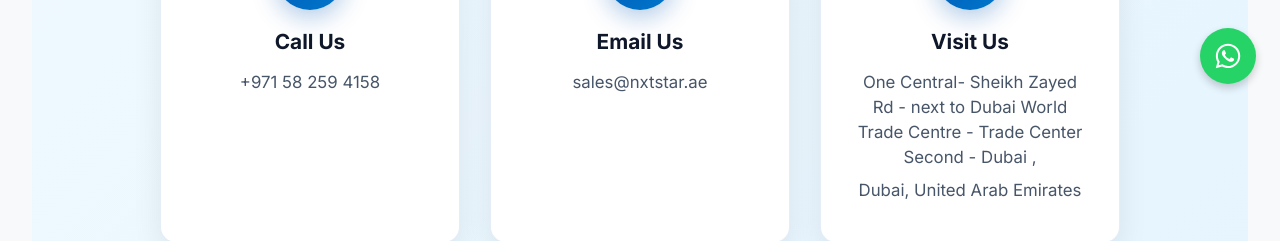
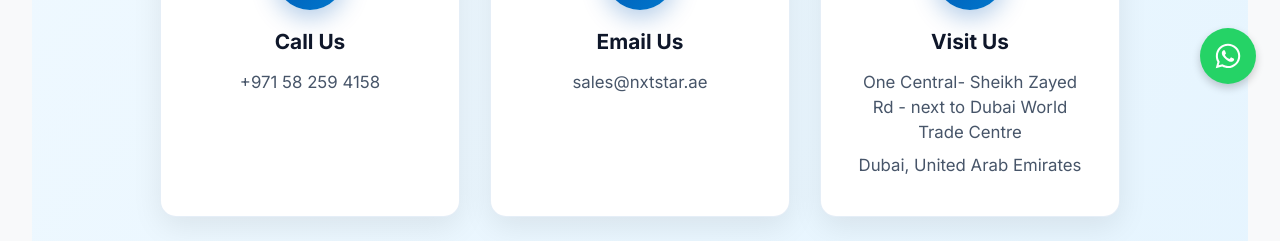
Before and after one commit to taseeruaeinfo/Nxtstar-Website, a React (Vite) app: page /contact in a window 1280 px wide. Shown: the part 692-933 px from the top of the page. Built offline with nearby package versions, Linux system fonts and the light colour scheme; no server answers.

Commit message:
Update Contact.jsx

```diff
--- a/src/pages/Contact.jsx
+++ b/src/pages/Contact.jsx
@@ -126,7 +126,7 @@ const Contact = () => {
                                 <FaRegBuilding />
                             </div>
                             <h3>Visit Us</h3>
-                            <p>One Central- Sheikh Zayed Rd - next to Dubai World Trade Centre - Trade Center Second - Dubai , </p>
+                            <p>One Central- Sheikh Zayed Rd - next to Dubai World Trade Centre</p>
                             <p>Dubai, United Arab Emirates</p>
                         </div>
                     </div>
```
